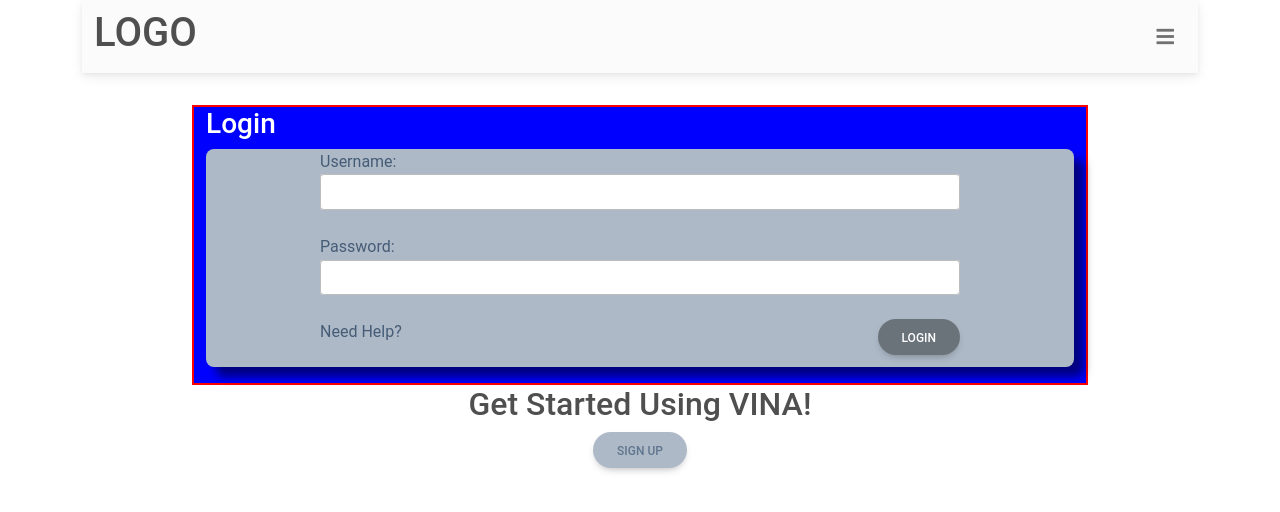
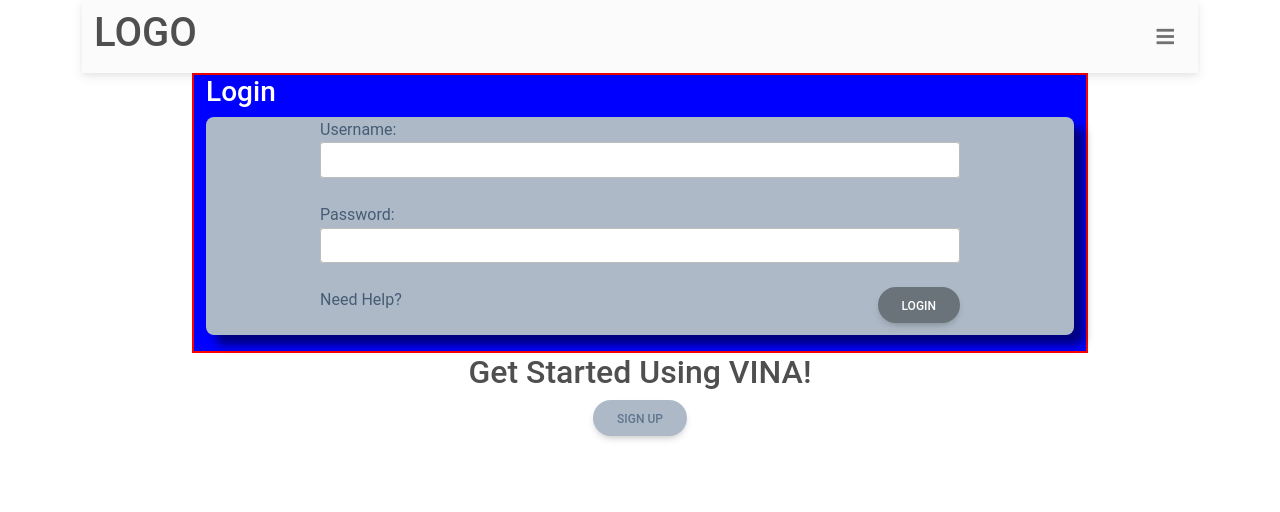
Before and after one commit to rdwhitley/VINA, a React app: page / in a window 1280 px wide. Shown: the top 512 px of the page. Built offline with nearby package versions, Linux system fonts and the light colour scheme.

Commit message:
sign up component created needing margin and paddding

```diff
--- a/package.json
+++ b/package.json
@@ -26,7 +26,8 @@
     "mdbreact": "^5.2.0",
     "react": "^18.0.0",
     "react-bootstrap": "^2.2.3",
-    "react-dom": "^18.0.0"
+    "react-dom": "^18.0.0",
+    "react-router-dom": "^6.3.0"
   },
   "devDependencies": {
     "@babel/core": "^7.17.9",
--- a/src/App/App.js
+++ b/src/App/App.js
@@ -3,7 +3,7 @@ import {Container,Row,Col, Navbar} from  "react-bootstrap";
 // import * from "bootstrap";
 import Hamburger from "../hamburgerMenuPage/hamburgerMenuPage.js";
 import Login from "../Login/Login.js";
-import SignUp from "../SignUp/SignUp.js";
+import SignUp from "../SignUp/SignUp";
 const App = () => (
 <Container>
     <Row className="d-flex">
@@ -12,9 +12,7 @@ const App = () => (
         {/* <Navbar expand={false} bg="dark" variant="dark" fixed="top" collapseOnSelect/> */}
         <Hamburger />
         </div>
-    </Row>
-    <Row className="justify-content-center">
-        <Login/>
+        <Login style={{border: "2px solid"}}/>
         <SignUp />
     </Row>
     </Container>
--- a/src/Login/Login.js
+++ b/src/Login/Login.js
@@ -9,7 +9,7 @@ import {
 } from 'mdb-react-ui-kit';
 import {Container,Row,Col, Navbar} from  "react-bootstrap";
 const Login = () => {
-    return <div style={{width: "70vw", marginTop: "2em", border: "2px solid red", backgroundColor: "blue"}}>
+    return <div style={{width: "70vw", marginTop: "2em", border: "2px solid red", backgroundColor: "blue", margin: "0 auto"}}>
     <h3 style={{color: "white"}}>Login</h3>
     <form className="card" style={{backgroundColor: "#adb9c7", boxShadow: "10px 10px 10px rgba(0, 0, 0, 0.5)"}}>
 
--- a/src/index.js
+++ b/src/index.js
@@ -1,6 +1,8 @@
 import 'bootstrap/dist/css/bootstrap.min.css';
 import React from "react"
 import { createRoot } from "react-dom/client"
+// import { Router, Switch, Route } from 'react-router';
+import { Link, Route, Switch,Router,BrowserRouter } from "react-router-dom";
 // import "./index.css"
 import 'mdb-react-ui-kit/dist/css/mdb.min.css'
 import App from "./App/App.js"
@@ -10,8 +12,4 @@ import App from "./App/App.js"
 const container = document.getElementById("root")
 const root = createRoot(container)
 
-root.render(
-  <React.StrictMode>
-    <App />
-  </React.StrictMode>
-)
+root.render(<App />)
```
Also changed, not shown: src/Footer/Footer.js (added), 1 other file (tests, documents, lock files or other folders).
